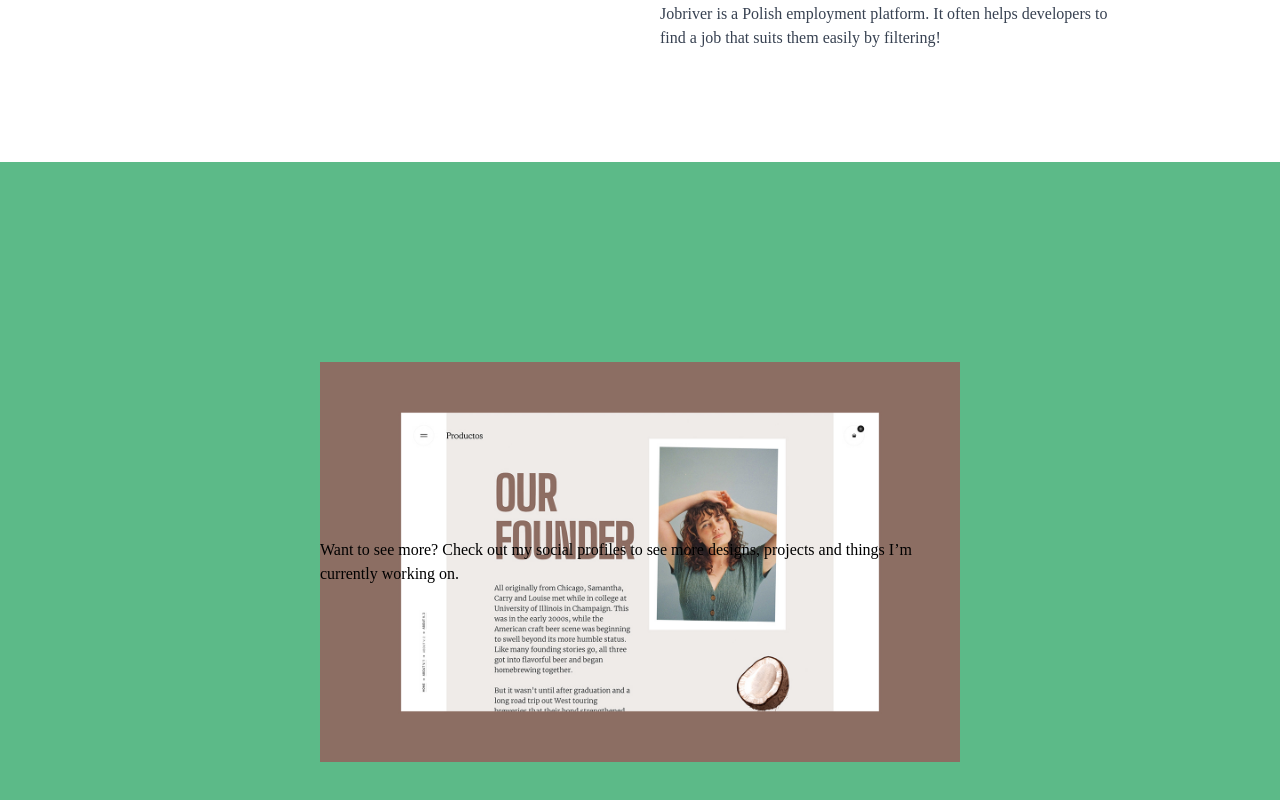
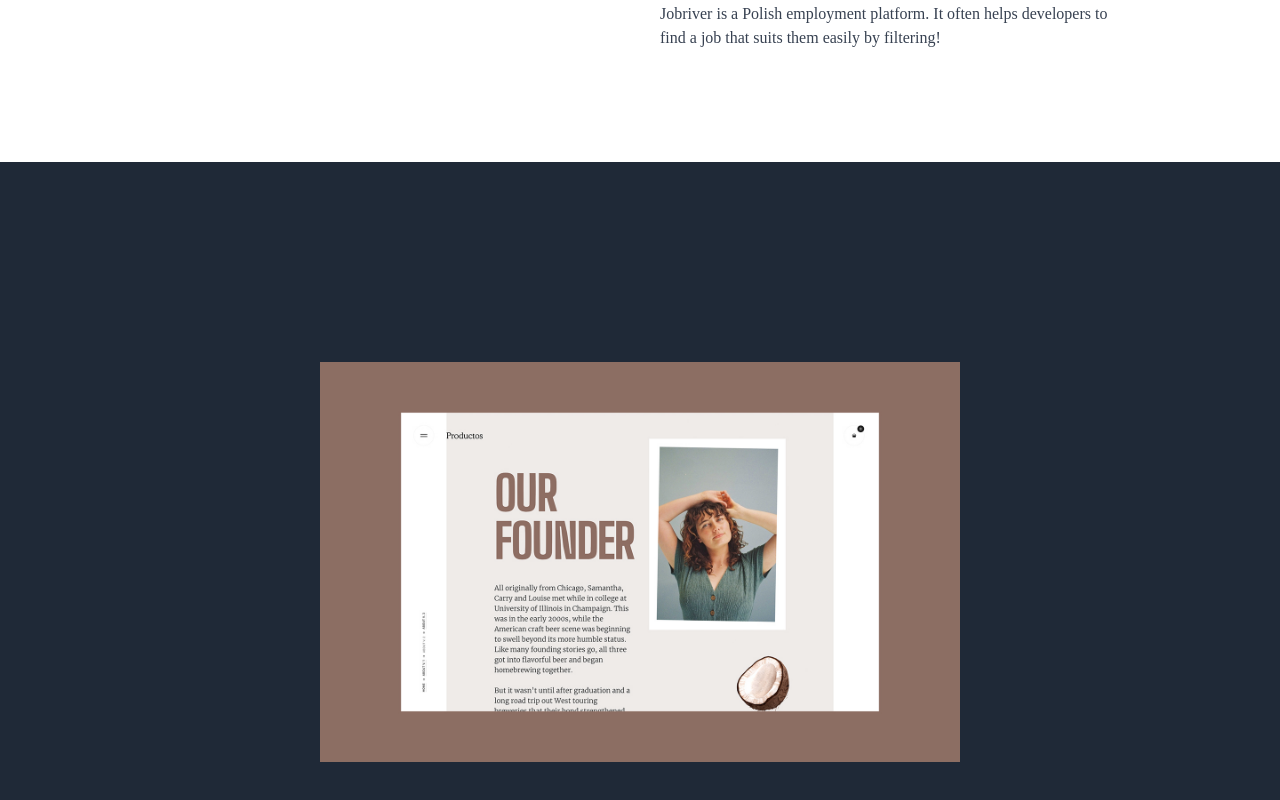
Before and after one commit to trazip/nextjs-frontend, a Next.js app: page / in a window 1280 px wide. Shown: the part 3337-4137 px from the top of the page. Built offline with nearby package versions, Linux system fonts and the light colour scheme; a small style sheet from the web is missing.

Commit message:
Added professional profiles

```diff
--- a/components/ExperimentSection.js
+++ b/components/ExperimentSection.js
@@ -69,8 +69,8 @@
   );
 
   return (
-    <div ref={ref}>
-      <div className="relative flex items-center justify-center h-screen p-16 overflow-hidden bg-green-grass">
+    <div id="experiment-section" ref={ref}>
+      <div className="relative flex items-center justify-center h-screen p-16 overflow-hidden bg-gray-800">
         <div className="flex items-center justify-center">
           <motion.img
             style={{
@@ -79,7 +79,7 @@
               y: yPosAnim1,
             }}
             src="/images/image_01.jpeg"
-            className="absolute w-1/2"
+            className="absolute z-10 w-1/2"
             alt=""
           />
           <motion.img
@@ -89,7 +89,7 @@
               x: xPosAnim2,
             }}
             src="/images/image_02.jpeg"
-            className="absolute w-1/2"
+            className="absolute z-10 w-1/2"
             alt=""
           />
           <motion.img
@@ -100,7 +100,7 @@
               y: yPosAnim3,
             }}
             src="/images/image_03.jpeg"
-            className="absolute w-1/2"
+            className="absolute z-10 w-1/2"
             alt=""
           />
           <motion.img
@@ -111,7 +111,7 @@
               y: yPosAnim4,
             }}
             src="/images/image_04.jpeg"
-            className="absolute w-1/2"
+            className="absolute z-10 w-1/2"
             alt=""
           />
           <motion.img
@@ -122,15 +122,57 @@
               y: yPosAnim5,
             }}
             src="/images/image_05.jpeg"
-            className="absolute w-1/2"
+            className="absolute z-10 w-1/2"
             alt=""
           />
-          <motion.div style={{}} className="absolute w-1/2">
-            <p>
-              Want to see more? Check out my social profiles to see more
-              designs, projects and things I’m currently working on.
+          <div className="absolute z-0 w-1/4 mb-8 text-xl text-center text-white">
+            <h5 className="mb-4 font-medium">Want to see more?</h5>
+            <p className="font-light">
+              Check out my Linkedin, Github or Codewars profiles to see what I’m
+              currently working on.
             </p>
-          </motion.div>
+            <div className="flex items-center mt-6 justify-evenly">
+              <a
+                href="https://www.linkedin.com/in/pierre-penhard/"
+                target="_blank"
+                rel="noreferrer"
+              >
+                <div className="p-4 bg-gray-900 rounded-full cursor-pointer">
+                  <span
+                    className="iconify"
+                    data-icon="dashicons:linkedin"
+                    data-inline="false"
+                  />
+                </div>
+              </a>
+              <a
+                href="https://github.com/trazip"
+                target="_blank"
+                rel="noreferrer"
+              >
+                <div className="p-4 bg-gray-900 rounded-full cursor-pointer">
+                  <span
+                    className="iconify"
+                    data-icon="akar-icons:github-fill"
+                    data-inline="false"
+                  />
+                </div>
+              </a>
+              <a
+                href="https://www.codewars.com/users/trazip"
+                target="_blank"
+                rel="noreferrer"
+              >
+                <div className="p-4 bg-gray-900 rounded-full cursor-pointer">
+                  <span
+                    className="iconify"
+                    data-icon="cib:codewars"
+                    data-inline="false"
+                  />
+                </div>
+              </a>
+            </div>
+          </div>
         </div>
       </div>
     </div>
--- a/components/Navbar.js
+++ b/components/Navbar.js
@@ -15,7 +15,7 @@
             <a href="#work-section" className="px-8 py-5">
               Work
             </a>
-            <a href="#" className="px-8 py-5">
+            <a href="#experiment-section" className="px-8 py-5">
               Experiments
             </a>
           </div>
--- a/pages/index.js
+++ b/pages/index.js
@@ -13,6 +13,7 @@
         <title>Pierre Penhard - Rails Developer</title>
         <meta name="description" content="Generated by create next app" />
         <link rel="icon" href="/images/favicon.png" />
+        <script src="https://code.iconify.design/1/1.0.7/iconify.min.js" />
       </Head>
       <header>
         <Navbar />
```
